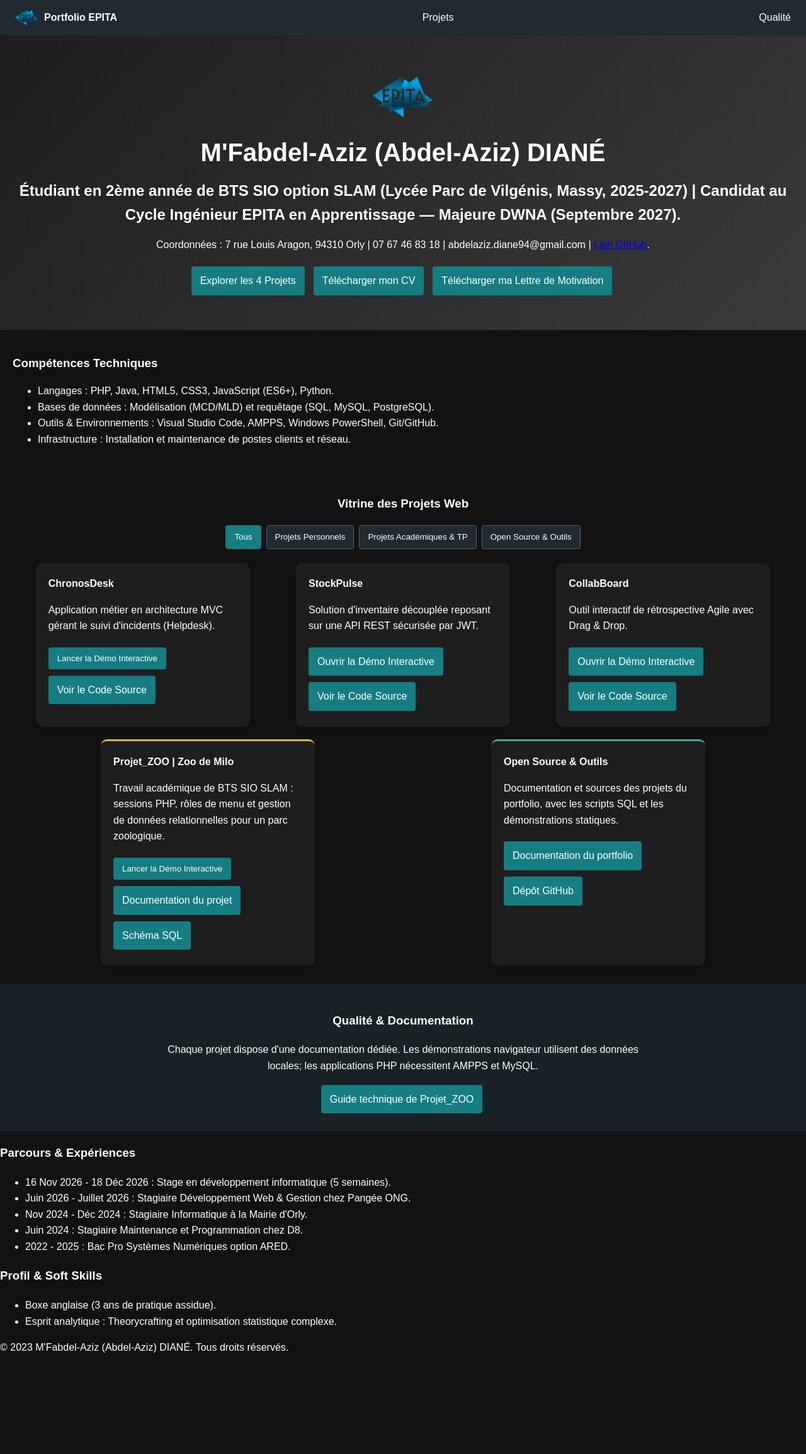
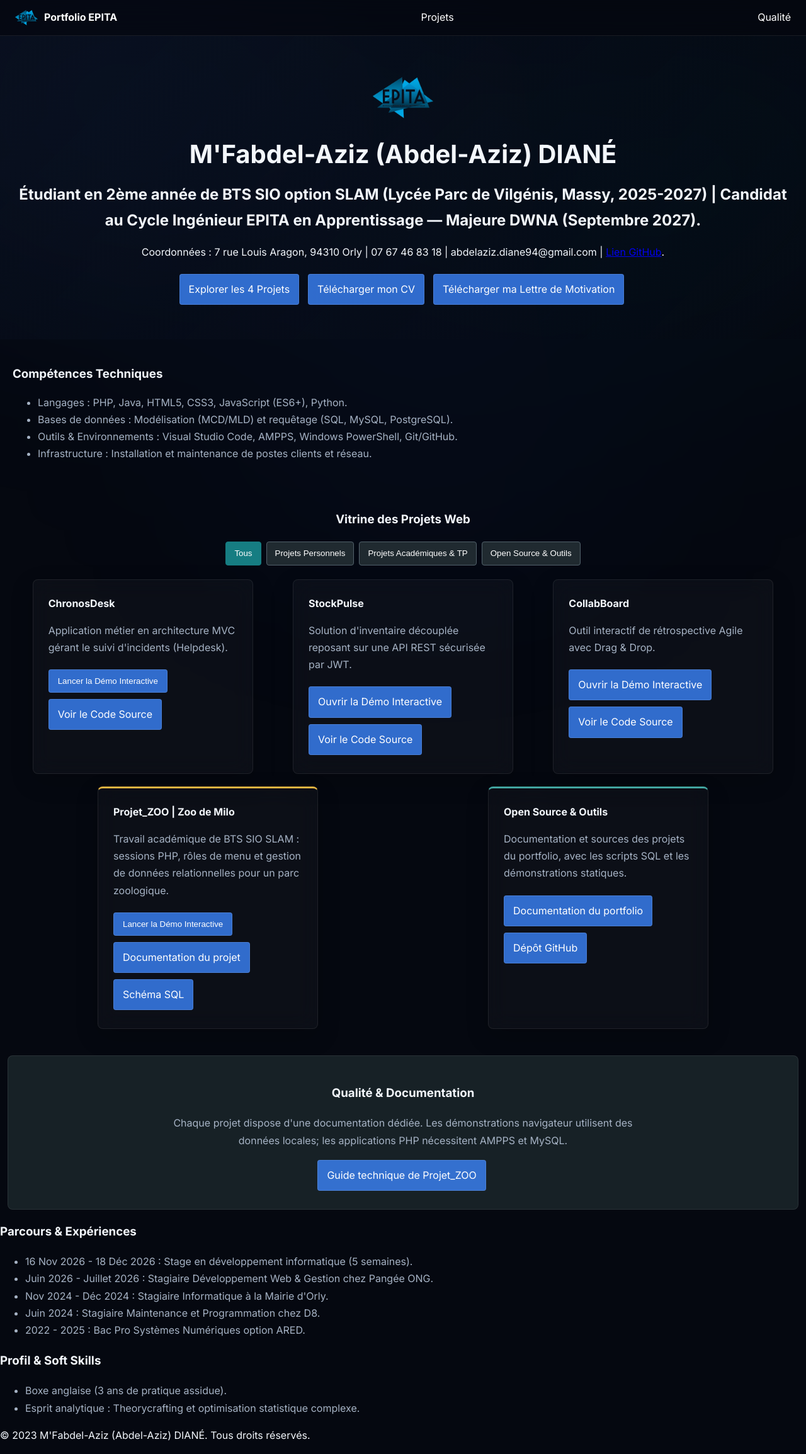
Before and after one commit to abdelazizdiane94-hash/EPITA, a PHP site: page / in a window 1280 px wide. Shown: the whole page at 63% size. Before the commit the page ends 2148 px from the top, so only its background shows below. Run offline with PHP 8.4, Linux system fonts and the light colour scheme.

Commit message:
Add files via upload

```diff
--- a/assets/css/style.css
+++ b/assets/css/style.css
@@ -1,18 +1,48 @@
+@import url('https://fonts.googleapis.com/css2?family=Inter:wght@400;500;600;700;800&family=JetBrains+Mono:wght@400;500;600&display=swap');
+
+:root {
+    --bg-main: #050810;
+    --bg-panel: rgba(255, 255, 255, 0.03);
+    --border-glass: rgba(255, 255, 255, 0.08);
+    --text-main: #f3f7fc;
+    --text-muted: #a6b3c5;
+    --accent-blue: #3b82f6;
+    --accent-cyan: #06b6d4;
+    --font-sans: 'Inter', 'Segoe UI', sans-serif;
+    --font-mono: 'JetBrains Mono', Consolas, monospace;
+}
+
 /* Global Styles */
 body {
-    font-family: 'Arial', sans-serif;
-    background-color: #121212;
-    color: #ffffff;
+    position: relative;
+    isolation: isolate;
+    font-family: var(--font-sans);
+    background-color: var(--bg-main);
+    color: var(--text-main);
     margin: 0;
     padding: 0;
-    line-height: 1.6;
+    line-height: 1.7;
+}
+
+body::before {
+    content: '';
+    position: fixed;
+    inset: -12%;
+    z-index: -1;
+    pointer-events: none;
+    filter: blur(150px);
+    opacity: .6;
+    background:
+        radial-gradient(ellipse at 18% 22%, rgba(59, 130, 246, .19), transparent 42%),
+        radial-gradient(ellipse at 82% 38%, rgba(6, 182, 212, .13), transparent 38%),
+        radial-gradient(ellipse at 52% 90%, rgba(37, 99, 235, .10), transparent 45%);
 }
 
 /* Hero Section */
 .hero {
     text-align: center;
     padding: 50px 20px;
-    background: linear-gradient(135deg, #1e1e1e, #3a3a3a);
+    background: linear-gradient(135deg, rgba(10, 18, 34, .56), rgba(5, 8, 16, .2));
 }
 
 .hero h1 {
@@ -62,17 +92,23 @@ body {
 }
 
 .project-card {
-    background-color: #1e1e1e;
-    border-radius: 10px;
+    background: rgba(255, 255, 255, 0.03);
+    border: 1px solid rgba(255, 255, 255, 0.08);
+    border-radius: 8px;
     margin: 10px;
-    padding: 20px;
+    padding: 24px;
     width: 300px;
-    box-shadow: 0 4px 8px rgba(0, 0, 0, 0.2);
-    transition: transform 0.3s;
+    box-shadow: 0 12px 36px rgba(0, 0, 0, 0.2);
+    backdrop-filter: blur(16px);
+    -webkit-backdrop-filter: blur(16px);
+    transition: transform .3s ease, border-color .3s ease, background-color .3s ease, box-shadow .3s ease;
 }
 
 .project-card:hover {
-    transform: scale(1.05);
+    transform: translateY(-4px);
+    border-color: rgba(6, 182, 212, 0.4);
+    background: rgba(255, 255, 255, 0.055);
+    box-shadow: 0 18px 44px rgba(26, 99, 180, 0.18);
 }
 
 .project-card h4 {
@@ -93,11 +129,14 @@ body {
 }
 
 .modal-content {
-    background-color: #fefefe;
+    background: rgba(9, 15, 28, .88);
     margin: 15% auto;
     padding: 20px;
-    border: 1px solid #888;
+    border: 1px solid var(--border-glass);
     width: 80%;
+    color: var(--text-main);
+    backdrop-filter: blur(16px);
+    -webkit-backdrop-filter: blur(16px);
 }
 
 /* Responsive Design */
@@ -112,15 +151,33 @@ body {
     }
 }
 
-.site-nav { display: flex; align-items: center; justify-content: space-between; padding: 10px 24px; background: #202a30; }
+.site-nav, .navbar { display: flex; align-items: center; justify-content: space-between; padding: 10px 24px; position: sticky; top: 0; z-index: 10; border-bottom: 1px solid var(--border-glass); background: rgba(5, 8, 16, .62); backdrop-filter: blur(16px); -webkit-backdrop-filter: blur(16px); }
 .site-nav a { color: #fff; text-decoration: none; }
 .site-nav .brand { display: flex; align-items: center; gap: 10px; font-weight: bold; }
 .site-nav img { width: 36px; height: 36px; object-fit: contain; }
 .hero-logo { width: 96px; height: 96px; object-fit: contain; }
 .action-buttons { display: flex; flex-wrap: wrap; align-items: center; justify-content: center; gap: 10px; }
-.project-card button, .button, .chronos-demo button { display: inline-block; margin: 5px 4px 5px 0; padding: 10px 14px; background: #167d82; color: #fff; border: 0; border-radius: 4px; text-decoration: none; cursor: pointer; }
-.project-card button:hover, .button:hover, .chronos-demo button:hover { background: #116166; }
-.modal-content { position: relative; max-width: 720px; width: calc(100% - 40px); margin: 4vh auto; padding: 24px; box-sizing: border-box; color: #172126; border-radius: 6px; }
+.project-card button, .button, .chronos-demo button { display: inline-block; margin: 5px 4px 5px 0; padding: 10px 14px; background: rgba(59, 130, 246, .82); color: #fff; border: 1px solid rgba(255,255,255,.12); border-radius: 4px; text-decoration: none; cursor: pointer; transition: all .3s ease; }
+.project-card button:hover, .button:hover, .chronos-demo button:hover { background: rgba(6, 182, 212, .82); border-color: rgba(6, 182, 212, .4); transform: translateY(-2px); }
+.modal-content, .modal-window { position: relative; max-width: 720px; width: calc(100% - 40px); margin: 4vh auto; padding: 24px; box-sizing: border-box; color: var(--text-main); border: 1px solid var(--border-glass); border-radius: 8px; background: rgba(9, 15, 28, .88); backdrop-filter: blur(16px); -webkit-backdrop-filter: blur(16px); }
+.quality, .quality-card { border: 1px solid var(--border-glass); background: rgba(255, 255, 255, .03); backdrop-filter: blur(16px); -webkit-backdrop-filter: blur(16px); }
+.quality { margin: 12px; border-radius: 8px; }
+.chronos-demo { color: var(--text-main); }
+.chronos-demo p, .project-card p, .quality p, .experience li, .soft-skills li, .skills li { color: var(--text-muted); }
+.chronos-demo #chat-messages { background: rgba(255, 255, 255, .055); border: 1px solid var(--border-glass); }
+.chronos-demo input, .chronos-demo select, .zoo-toolbar input, .zoo-toolbar select { color: var(--text-main); background: rgba(5, 8, 16, .72); border: 1px solid var(--border-glass); border-radius: 4px; }
+.filter-button { transition: all .3s ease; }
+.filter-button:hover, .filter-button.is-active { border-color: rgba(6, 182, 212, .4); background: rgba(59, 130, 246, .75); }
+.academic-project, .resource-project { border-top-color: rgba(255,255,255,.16); }
+.academic-project:hover, .resource-project:hover { border-top-color: rgba(6, 182, 212, .4); }
+.zoo-card { color: var(--text-main); background: rgba(255,255,255,.035); border-color: var(--border-glass); backdrop-filter: blur(12px); -webkit-backdrop-filter: blur(12px); }
+.zoo-card p { color: var(--text-muted); }
+.project-card code, code, pre, kbd, samp, .project-arch, .badge, [class*="badge"] { font-family: var(--font-mono); }
+.button:focus-visible, button:focus-visible, a:focus-visible, input:focus-visible, select:focus-visible { outline: 2px solid var(--accent-cyan); outline-offset: 3px; }
+
+@media (prefers-reduced-motion: reduce) {
+    *, *::before, *::after { scroll-behavior: auto !important; transition-duration: .01ms !important; animation-duration: .01ms !important; }
+}
 .modal-close { position: absolute; right: 12px; top: 12px; font-size: 24px; }
 .chronos-demo label { display: block; margin-top: 12px; font-weight: bold; }
 .chronos-demo input, .chronos-demo select { box-sizing: border-box; max-width: 100%; min-height: 40px; padding: 8px; }
```
